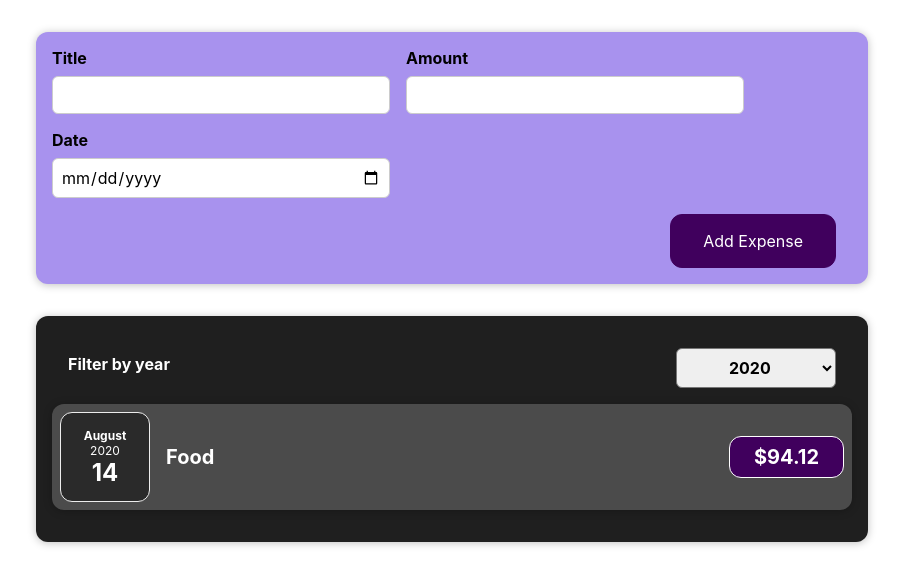
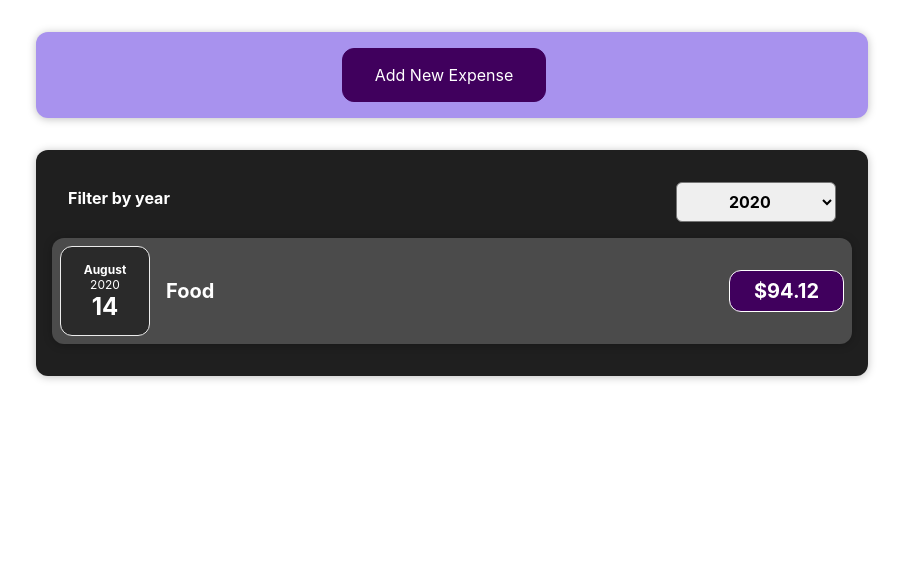
Before and after one commit to OxanaPeregud/Expense-Tracker-React-App, a React (Create React App) app: page / in a window 1280 px wide. Shown: the top 586 px of the page, without its empty margins (188-1091 px from the left). Built offline with nearby package versions, Linux system fonts and the light colour scheme.

Commit message:
feat: added editing expense condition

```diff
--- a/src/components/NewExpense/ExpenseForm.js
+++ b/src/components/NewExpense/ExpenseForm.js
@@ -61,6 +61,7 @@
                 </div>
             </div>
             <div className={"new-expense__actions"}>
+                <button type={"button"} onClick={props.onCancel}>Cancel</button>
                 <button type={"submit"}>Add Expense</button>
             </div>
         </form>
--- a/src/components/NewExpense/NewExpense.js
+++ b/src/components/NewExpense/NewExpense.js
@@ -1,8 +1,10 @@
-import React from "react";
+import React, {useState} from "react";
 import './NewExpense.css';
 import ExpenseForm from "./ExpenseForm";
 
 const NewExpense = (props) => {
+
+    const [isEditing, setIsEditing] = useState(false);
 
     const saveExpenseDataHandler = (enteredExpenseData) => {
         const expenseData = {
@@ -10,11 +12,21 @@
             id: Math.random().toString()
         };
         props.onAddExpense(expenseData);
+        setIsEditing(false);
+    };
+
+    const startEditingHandler = () => {
+        setIsEditing(true);
+    };
+
+    const stopEditingHandler = () => {
+        setIsEditing(false);
     };
 
     return (
         <div className={"new-expense"}>
-            <ExpenseForm onSaveExpenseData={saveExpenseDataHandler}/>
+            {!isEditing && <button onClick={startEditingHandler}>Add New Expense</button>}
+            {isEditing && <ExpenseForm onSaveExpenseData={saveExpenseDataHandler} onCancel={stopEditingHandler}/>}
         </div>
     );
 };
```
Also changed, not shown: src/components/Expenses/ExpensesList.js (line endings or trailing spaces).
